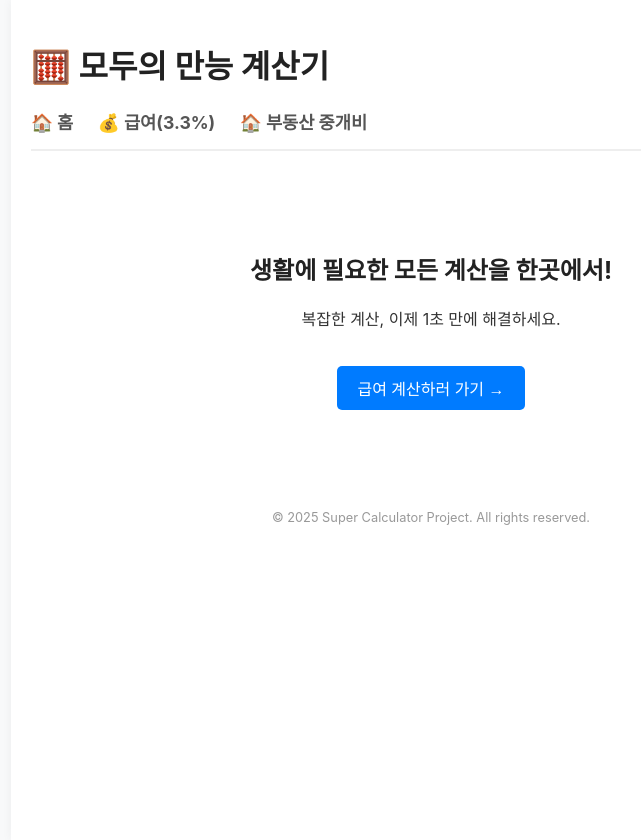
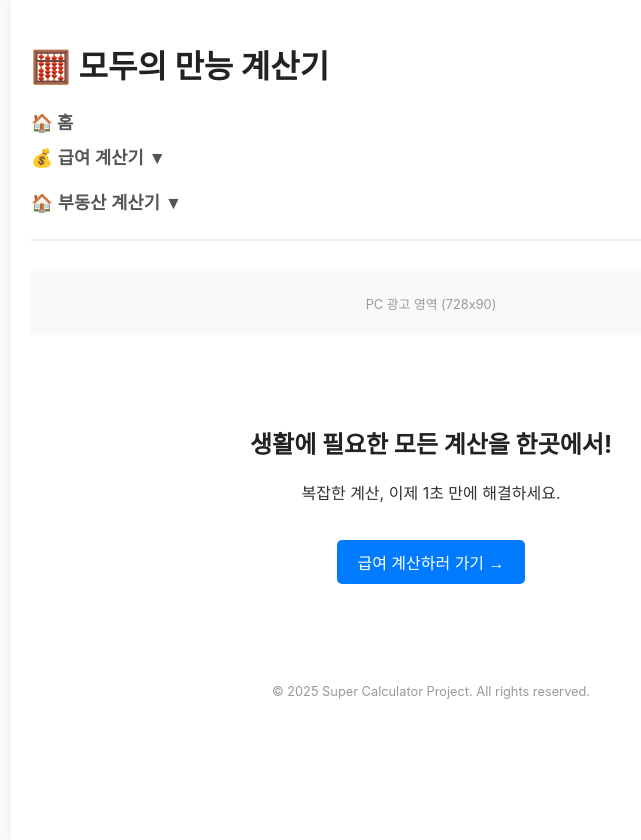
Before and after one commit to GriTRini/super-calc, a FastAPI app: page / in a window 1280 px wide. Shown: the whole page, without its empty margins (209-850 px from the left). Run offline with FastAPI, Linux system fonts and the light colour scheme; some libraries are stand-ins or nearby versions.

Commit message:
kakao add

```diff
--- a/static/css/style.css
+++ b/static/css/style.css
@@ -51,3 +51,48 @@
     border-radius: 8px;
     border-left: 5px solid #007bff;
 }
+* 드롭다운 메뉴 컨테이너 */
+.dropdown {
+    position: relative;
+    display: inline-block;
+    margin-right: 20px;
+}
+
+/* 메뉴 제목 (버튼 스타일) */
+.dropbtn {
+    background-color: transparent;
+    color: #555;
+    padding: 10px 0;
+    font-size: 1.1rem;
+    font-weight: bold;
+    border: none;
+    cursor: pointer;
+}
+
+/* 드롭다운 내용물 (평소엔 숨김) */
+.dropdown-content {
+    display: none;
+    position: absolute;
+    background-color: #f9f9f9;
+    min-width: 160px;
+    box-shadow: 0px 8px 16px 0px rgba(0,0,0,0.2);
+    z-index: 1;
+    border-radius: 5px;
+}
+
+/* 드롭다운 안의 링크들 스타일 */
+.dropdown-content a {
+    color: black;
+    padding: 12px 16px;
+    text-decoration: none;
+    display: block;
+    font-size: 0.95rem;
+    margin-right: 0; /* 상위 nav a 마진 초기화 */
+}
+
+/* 링크에 마우스 올렸을 때 색 변화 */
+.dropdown-content a:hover {background-color: #f1f1f1;}
+
+/* 메뉴에 마우스 올리면 내용물 보이기 */
+.dropdown:hover .dropdown-content {display: block;}
+.dropdown:hover .dropbtn {color: #007bff;}
--- a/templates/base.html
+++ b/templates/base.html
@@ -5,17 +5,71 @@
     <meta name="viewport" content="width=device-width, initial-scale=1.0">
     <title>{% block title %}모두의 계산기{% endblock %}</title>
     <link rel="stylesheet" href="/static/css/style.css">
+
+    <style>
+        /* 광고 영역 공통 스타일 */
+        .ad-container {
+            text-align: center;
+            margin: 20px 0;
+            padding: 10px;
+            background-color: #f9f9f9; /* 광고 영역 구분용 연한 회색 */
+        }
+
+        /* 1. PC용 광고 (728x90 권장) */
+        .ad-pc { display: block; }
+
+        /* 2. 모바일용 광고 (300x250 또는 320x100) */
+        .ad-mobile { display: none; }
+
+        /* 화면 폭이 768px 이하(스마트폰)일 때 작동 */
+        @media (max-width: 768px) {
+            .ad-pc { display: none; }       /* PC 광고 숨김 */
+            .ad-mobile { display: block; }  /* 모바일 광고 보임 */
+        }
+    </style>
 </head>
 <body>
     <div class="container">
         <header>
             <h1>🧮 모두의 만능 계산기</h1>
             <nav>
-                <a href="/">🏠 홈</a>
-                <a href="/salary">💰 급여(3.3%)</a>
-                <a href="/real-estate">🏠 부동산 중개비</a> </nav>
+                <a href="/" style="margin-right: 20px;">🏠 홈</a>
+
+                <div class="dropdown">
+                    <button class="dropbtn">💰 급여 계산기 ▼</button>
+                    <div class="dropdown-content">
+                        <a href="/salary">프리랜서 (3.3%)</a>
+                        <a href="#" onclick="alert('준비 중입니다!')">4대보험 계산기</a>
+                        <a href="#" onclick="alert('준비 중입니다!')">퇴직금 계산기</a>
+                    </div>
+                </div>
+
+                <div class="dropdown">
+                    <button class="dropbtn">🏠 부동산 계산기 ▼</button>
+                    <div class="dropdown-content">
+                        <a href="/real-estate">중개수수료 (복비)</a>
+                        <a href="#" onclick="alert('준비 중입니다!')">평수 ↔ m² 변환</a>
+                        <a href="#" onclick="alert('준비 중입니다!')">취득세 계산기</a>
+                    </div>
+                </div>
+            </nav>
         </header>
 
+        <div class="ad-container">
+
+            <div class="ad-pc">
+                <p style="color: #999; font-size: 0.8rem;">PC 광고 영역 (728x90)</p>
+                </div>
+
+            <div class="ad-mobile">
+                <ins class="kakao_ad_area" style="display:none;"
+                 data-ad-unit    = "DAN-L0oTg9DqyK7ZvQZs"
+                 data-ad-width   = "300"
+                 data-ad-height  = "250"></ins>
+                <script type="text/javascript" src="//t1.daumcdn.net/kas/static/ba.min.js" async></script>
+            </div>
+
+        </div>
         <main>
             {% block content %}{% endblock %}
         </main>
```
